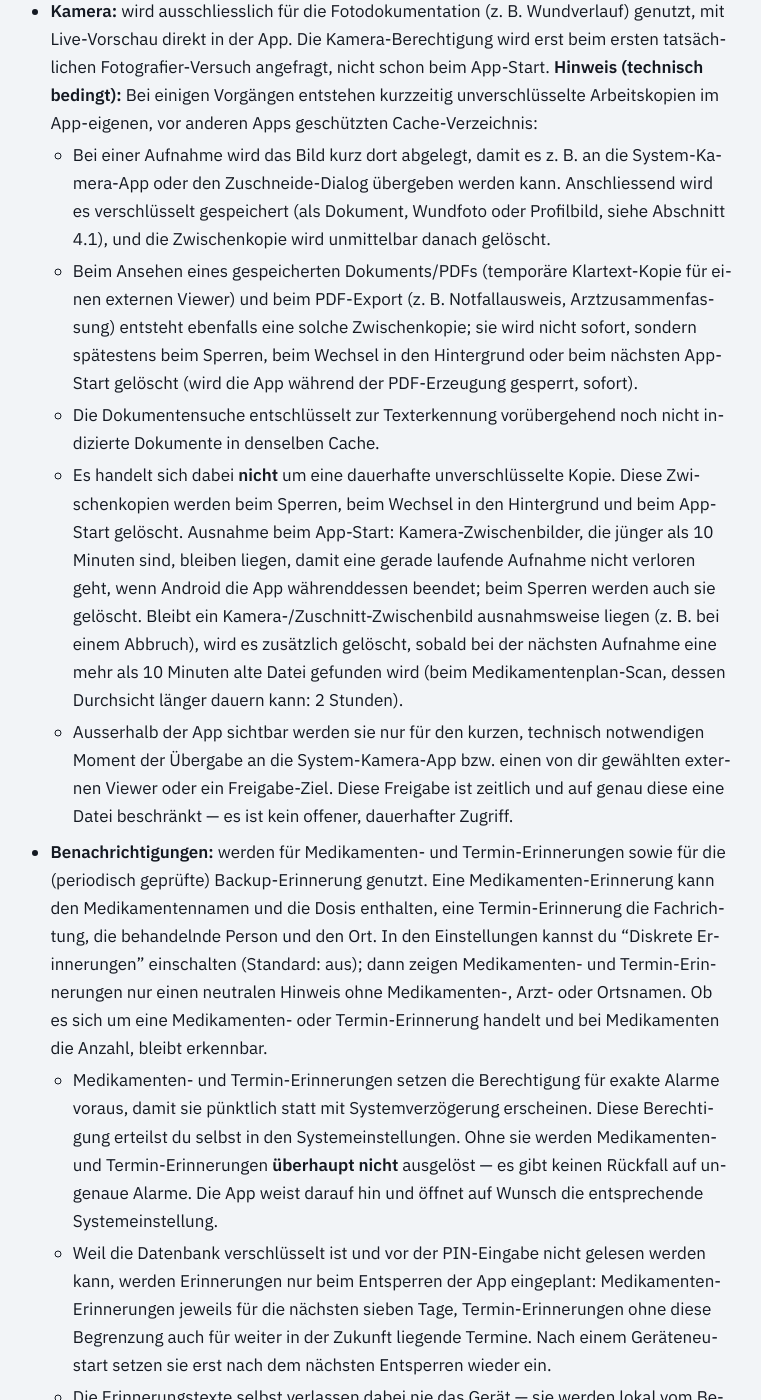
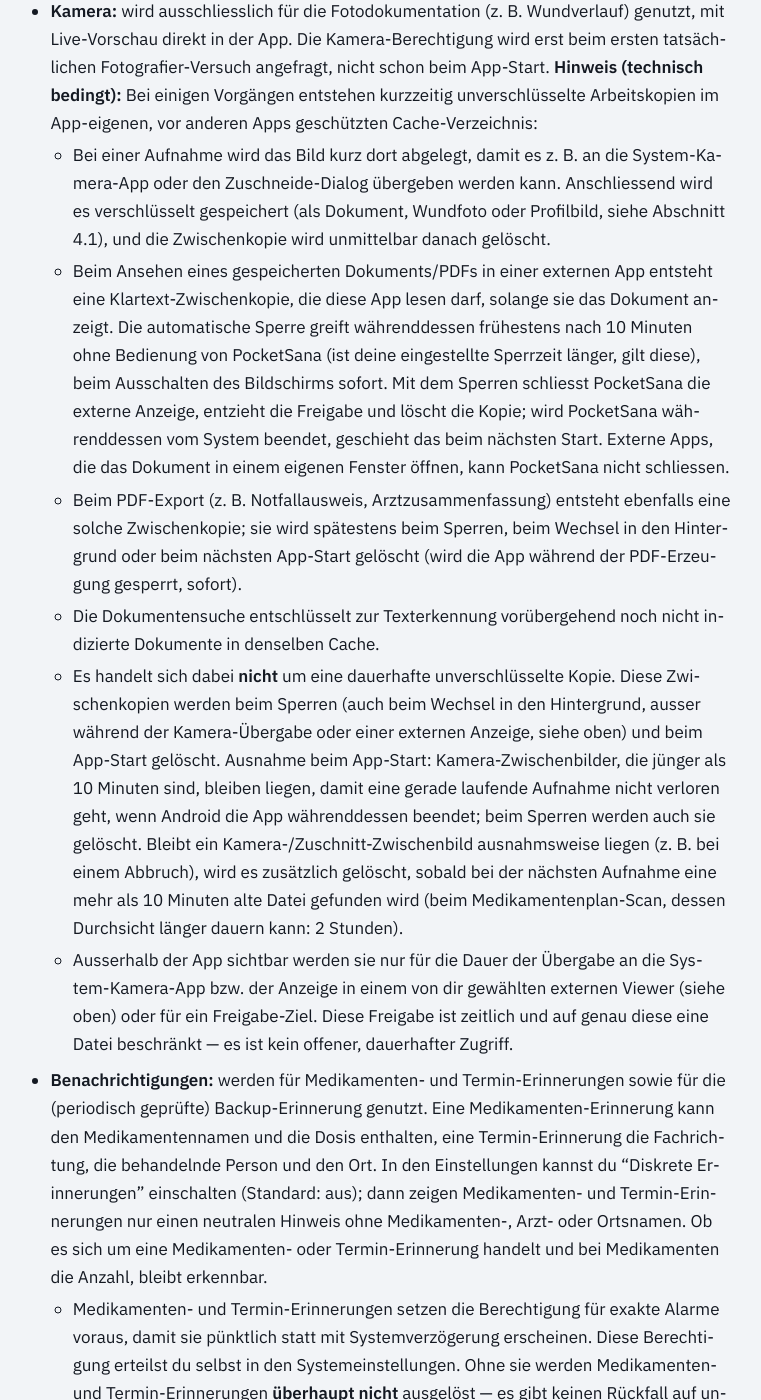
Before and after one commit to contactpocketsana-droid/pocketsana, a Jekyll site: the page built from datenschutz.md, in a window 1280 px wide and 1400 px high, scrolled down 7373 px. Shown: the whole window, without its empty margins (260-1021 px from the left). Built offline with Jekyll 4.4.1, drawn with Linux system fonts in a browser that asks for light colours.

Commit message:
Add files via upload

```diff
--- a/datenschutz.md
+++ b/datenschutz.md
@@ -322,17 +322,26 @@ Testphasen-Startzeitpunkt liegt zudem im Backup (Abschnitt 4.5).
     Anschliessend wird es verschlüsselt gespeichert (als Dokument, Wundfoto
     oder Profilbild, siehe Abschnitt 4.1), und die Zwischenkopie wird
     unmittelbar danach gelöscht.
-  - Beim Ansehen eines gespeicherten Dokuments/PDFs (temporäre
-    Klartext-Kopie für einen externen Viewer) und beim PDF-Export (z. B.
-    Notfallausweis, Arztzusammenfassung) entsteht ebenfalls eine solche
-    Zwischenkopie; sie wird nicht sofort, sondern spätestens beim Sperren,
+  - Beim Ansehen eines gespeicherten Dokuments/PDFs in einer externen App
+    entsteht eine Klartext-Zwischenkopie, die diese App lesen darf, solange
+    sie das Dokument anzeigt. Die automatische Sperre greift währenddessen
+    frühestens nach 10 Minuten ohne Bedienung von PocketSana (ist deine
+    eingestellte Sperrzeit länger, gilt diese), beim Ausschalten des
+    Bildschirms sofort. Mit dem Sperren schliesst PocketSana die externe
+    Anzeige, entzieht die Freigabe und löscht die Kopie; wird PocketSana
+    währenddessen vom System beendet, geschieht das beim nächsten Start.
+    Externe Apps, die das Dokument in einem eigenen Fenster öffnen, kann
+    PocketSana nicht schliessen.
+  - Beim PDF-Export (z. B. Notfallausweis, Arztzusammenfassung) entsteht
+    ebenfalls eine solche Zwischenkopie; sie wird spätestens beim Sperren,
     beim Wechsel in den Hintergrund oder beim nächsten App-Start gelöscht
     (wird die App während der PDF-Erzeugung gesperrt, sofort).
   - Die Dokumentensuche entschlüsselt zur Texterkennung vorübergehend noch
     nicht indizierte Dokumente in denselben Cache.
   - Es handelt sich dabei **nicht** um eine dauerhafte unverschlüsselte
-    Kopie. Diese Zwischenkopien werden beim Sperren, beim Wechsel in den
-    Hintergrund und beim App-Start gelöscht. Ausnahme beim App-Start:
+    Kopie. Diese Zwischenkopien werden beim Sperren (auch beim Wechsel in den
+    Hintergrund, ausser während der Kamera-Übergabe oder einer externen
+    Anzeige, siehe oben) und beim App-Start gelöscht. Ausnahme beim App-Start:
     Kamera-Zwischenbilder, die jünger als 10 Minuten sind, bleiben liegen,
     damit eine gerade laufende Aufnahme nicht verloren geht, wenn Android die
     App währenddessen beendet; beim Sperren werden auch sie gelöscht. Bleibt
@@ -340,9 +349,9 @@ Testphasen-Startzeitpunkt liegt zudem im Backup (Abschnitt 4.5).
     zusätzlich gelöscht, sobald bei der nächsten Aufnahme eine mehr
     als 10 Minuten alte Datei gefunden wird (beim Medikamentenplan-Scan,
     dessen Durchsicht länger dauern kann: 2 Stunden).
-  - Ausserhalb der App sichtbar werden sie nur für den kurzen, technisch
-    notwendigen Moment der Übergabe an die System-Kamera-App bzw. einen von
-    dir gewählten externen Viewer oder ein Freigabe-Ziel. Diese Freigabe ist
+  - Ausserhalb der App sichtbar werden sie nur für die Dauer der Übergabe
+    an die System-Kamera-App bzw. der Anzeige in einem von dir gewählten
+    externen Viewer (siehe oben) oder für ein Freigabe-Ziel. Diese Freigabe ist
     zeitlich und auf genau diese eine Datei beschränkt — es ist kein
     offener, dauerhafter Zugriff.
 - **Benachrichtigungen:** werden für Medikamenten- und Termin-Erinnerungen
```
Also changed, not shown: nutzungsbedingungen.md (+6 -3 lines), website-datenschutz.md (+4 -2 lines).
